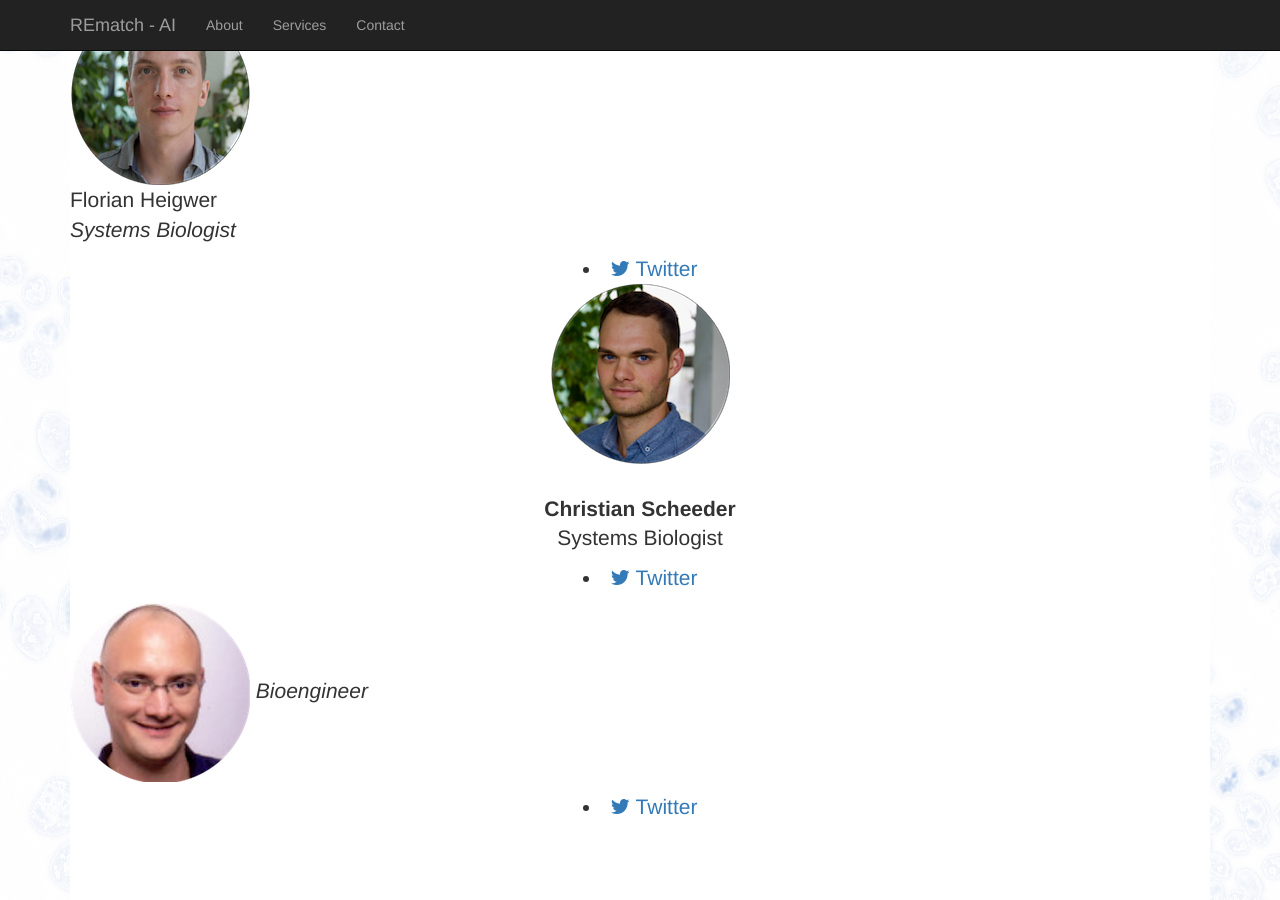
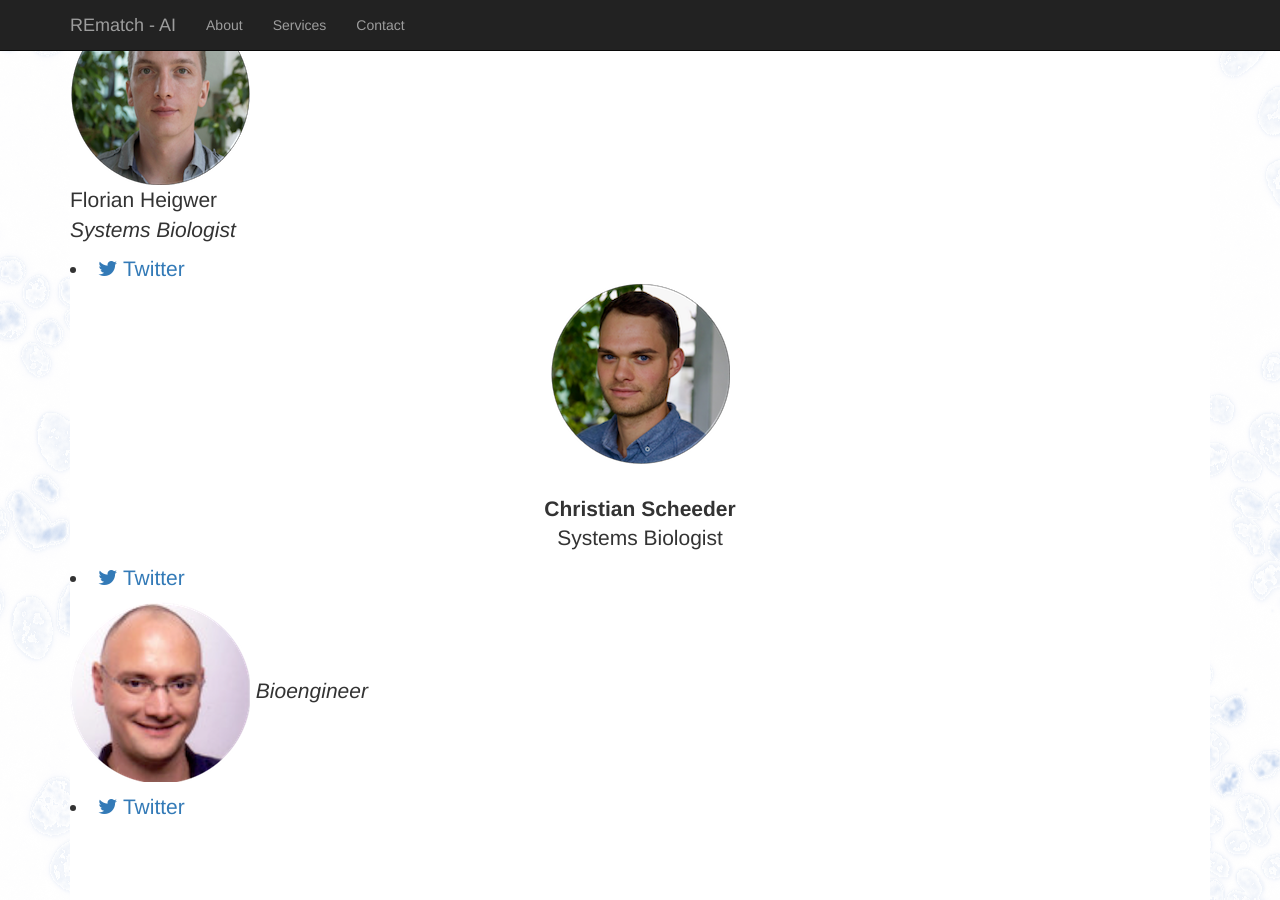
Before and after one commit to rematch-ai/rematch-ai.github.com, a Jekyll site: the page built from index.html, in a window 1280 px wide and 900 px high, scrolled down 2040 px. Built offline with Jekyll 4.4.1, drawn with Linux system fonts in a browser that asks for light colours; nearby versions of some CDN libraries.

Commit message:
no message

```diff
--- a/_includes/twitter_code.html
+++ b/_includes/twitter_code.html
@@ -1,5 +1,5 @@
 {% if site.twitter_username %}
-  <li style="text-align:center">
+  <li style="align:center">
     <a href="https://twitter.com/{{ site.twitter_username }}">
       <i class="fa fa-twitter"></i> Twitter
     </a>
```
